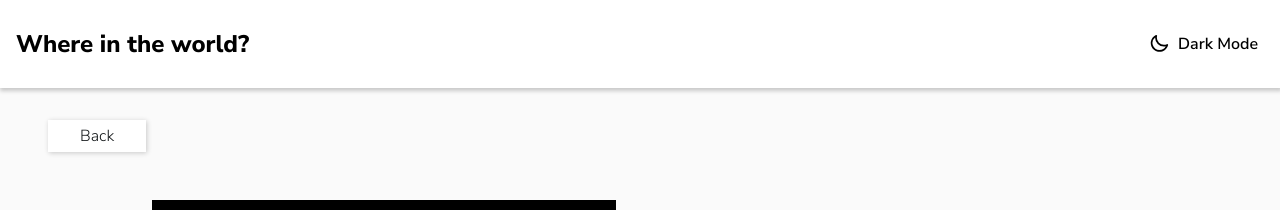
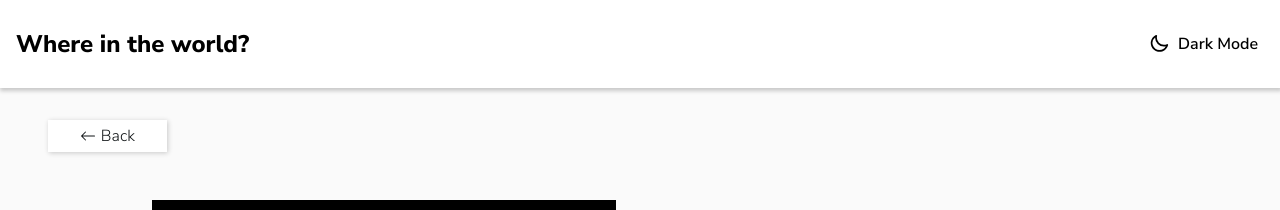
Before and after one commit to SDdev2017/restcountries, a React (Create React App) app: page /details in a window 1280 px wide. Shown: the top 210 px of the page. Built offline with nearby package versions, Linux system fonts and the light colour scheme.

Commit message:
fix minor issues

```diff
--- a/package.json
+++ b/package.json
@@ -12,6 +12,7 @@
     "@types/react-dom": "^18.0.6",
     "react": "^18.2.0",
     "react-dom": "^18.2.0",
+    "react-icons": "^4.6.0",
     "react-router-dom": "^6.4.2",
     "react-scripts": "5.0.1",
     "sass": "^1.55.0",
--- a/src/components/CountryDetails.tsx
+++ b/src/components/CountryDetails.tsx
@@ -1,5 +1,6 @@
 import React, {FC} from 'react';
 import { Link, useLocation } from 'react-router-dom';
+import { BsArrowLeft } from 'react-icons/bs';
 
 import flag from '../assets/germany.png';
 
@@ -7,7 +8,7 @@ export const CountryDetails:FC = () => {
     //const { state: {name, age, gender} } = useLocation();
   return (
     <section className='country-details-container'>
-      <Link to='/'>Back</Link>
+      <Link to='/'><BsArrowLeft/>Back</Link>
       <div className='country-details-grid-container'>
         <img src={flag} alt="Bulgaria's flag" />
         <section className='country-details-section'>
--- a/src/styles/index.scss
+++ b/src/styles/index.scss
@@ -159,7 +159,7 @@ main{
             }
 
             h3{
-                margin: 1rem 0;
+                padding: 1rem 0;
             }
 
             .country-information{
@@ -191,9 +191,15 @@ main{
         a{
             @include default-link;
             @include default-shadow;
-            display: inline-block;
+            display: inline-flex;
+            flex-direction: row;
+            align-items: center;
             padding: .5rem 2rem;
             color: $very-dark-blue;
+
+            svg{
+                margin-right: .3rem;
+            }
         }
 
         .country-details-grid-container{
```
Also changed, not shown: 1 other file (tests, documents, lock files or other folders).
